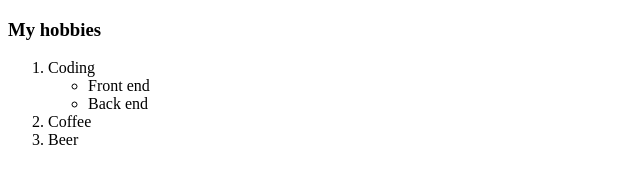
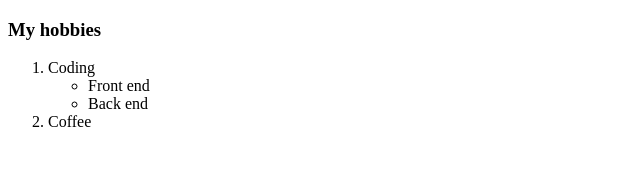
Before and after one commit to tgile512/cv, a plain HTML site: page hobbies.html in a window 1280 px wide. Shown: the full height of the page, 0-640 px from the left. Drawn offline with Linux system fonts and the light colour scheme.

Commit message:
Update hobbies.html

```diff
--- a/hobbies.html
+++ b/hobbies.html
@@ -15,7 +15,6 @@
                 <li>Back end</li>
             </ul>
         <li>Coffee</li>
-        <li>Beer</li>
     </ol>
 
 </body>
```
